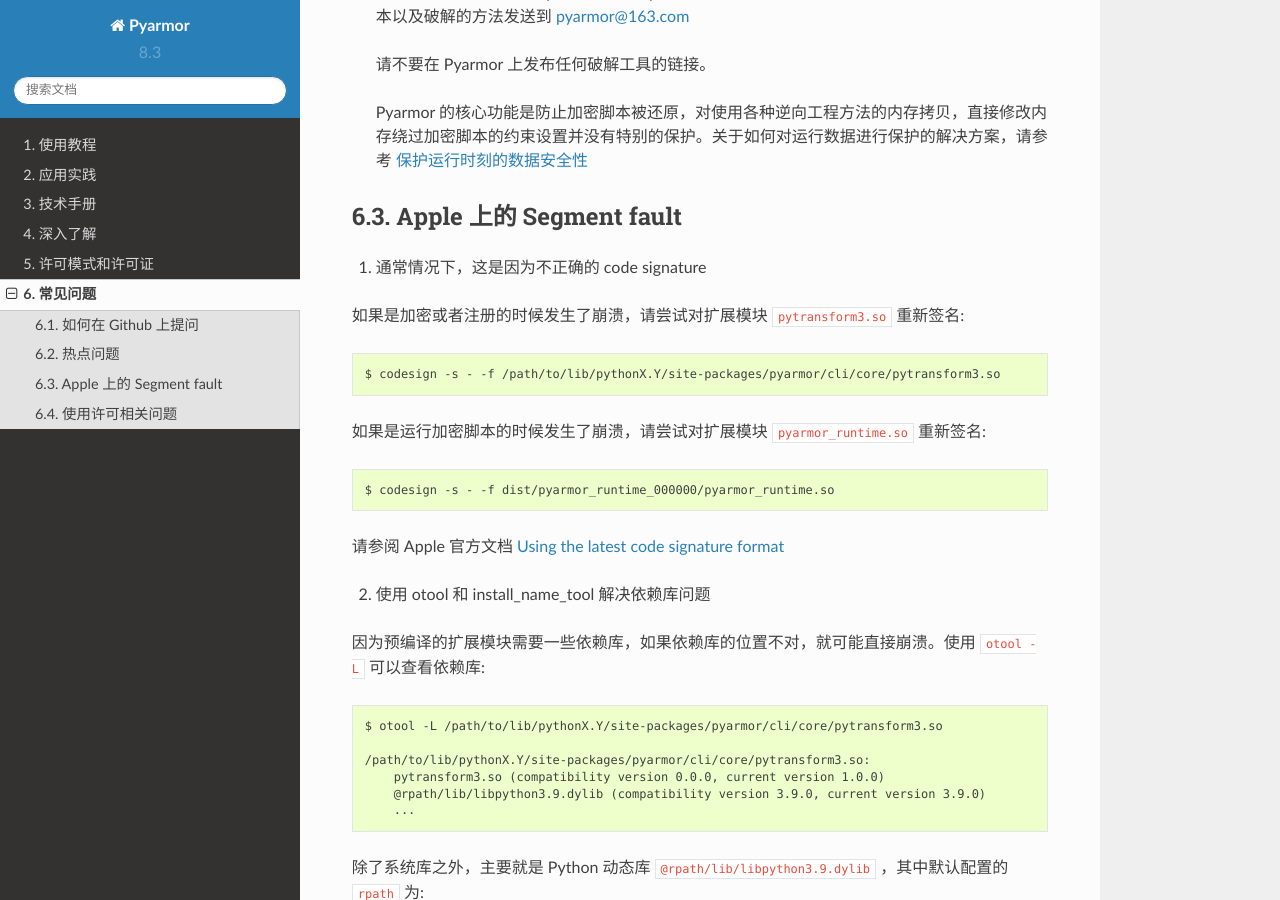
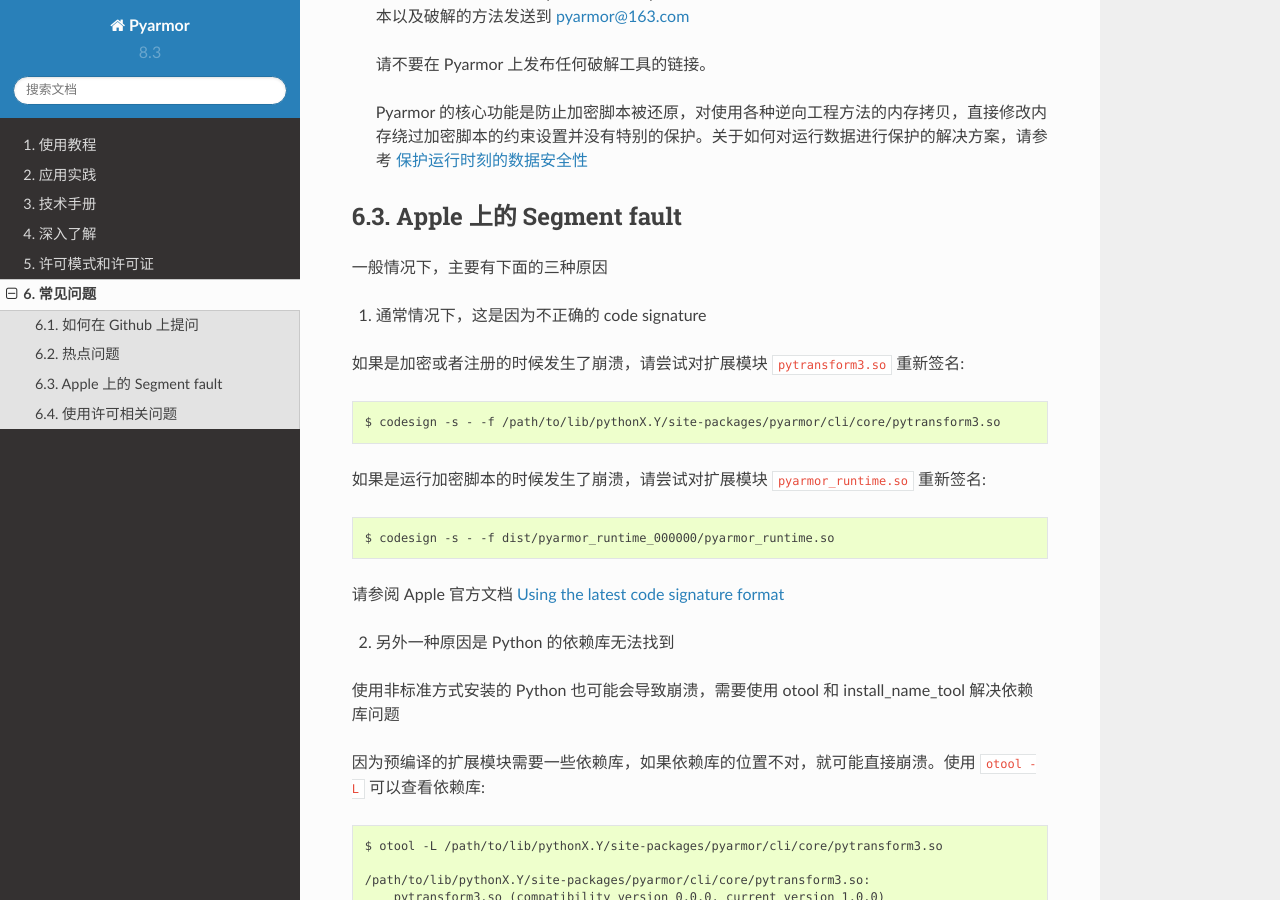
Before and after one commit to dashingsoft/pyarmor-docs-zh, a Sphinx documentation site: the page built from docs/questions.rst, in a window 1280 px wide and 900 px high, scrolled down 2205 px. Built offline with Sphinx 7.4.7 and the Read the Docs theme 2.0.0, drawn with Linux system fonts in a browser that asks for light colours; some of the changed text lies outside the part shown.

Commit message:
优化文档，增加用户问题

```diff
--- a/docs/questions.rst
+++ b/docs/questions.rst
@@ -101,6 +101,8 @@
 Apple 上的 Segment fault
 ========================
 
+一般情况下，主要有下面的三种原因
+
 1. 通常情况下，这是因为不正确的 code signature
 
 如果是加密或者注册的时候发生了崩溃，请尝试对扩展模块 ``pytransform3.so`` 重新签名::
@@ -113,7 +115,9 @@
 
 请参阅 Apple 官方文档 `Using the latest code signature format`__
 
-2. 使用 otool 和 install_name_tool 解决依赖库问题
+2. 另外一种原因是 Python 的依赖库无法找到
+
+使用非标准方式安装的 Python 也可能会导致崩溃，需要使用 otool 和 install_name_tool 解决依赖库问题
 
 因为预编译的扩展模块需要一些依赖库，如果依赖库的位置不对，就可能直接崩溃。使用 ``otool -L`` 可以查看依赖库::
 
@@ -174,6 +178,14 @@
 使用许可相关问题
 ================
 
+**如果现在购买基础版后续是否可以补差价升级专家版或者集团版本?**
+
+目前还不支持各种版本的补差价升级。
+
+**购买时为不含税,后续是否可以通过补齐同版本差价进行开发票?**
+
+目前不支持补齐差价开发票。
+
 **我们采购流程需要双方签一个合同，请问是否支持呢？**
 
 Pyarmor 是一个工具产品，不额外签订其他合同， `Pyarmor 最终用户许可协议`_ 就是合同文件。
```
